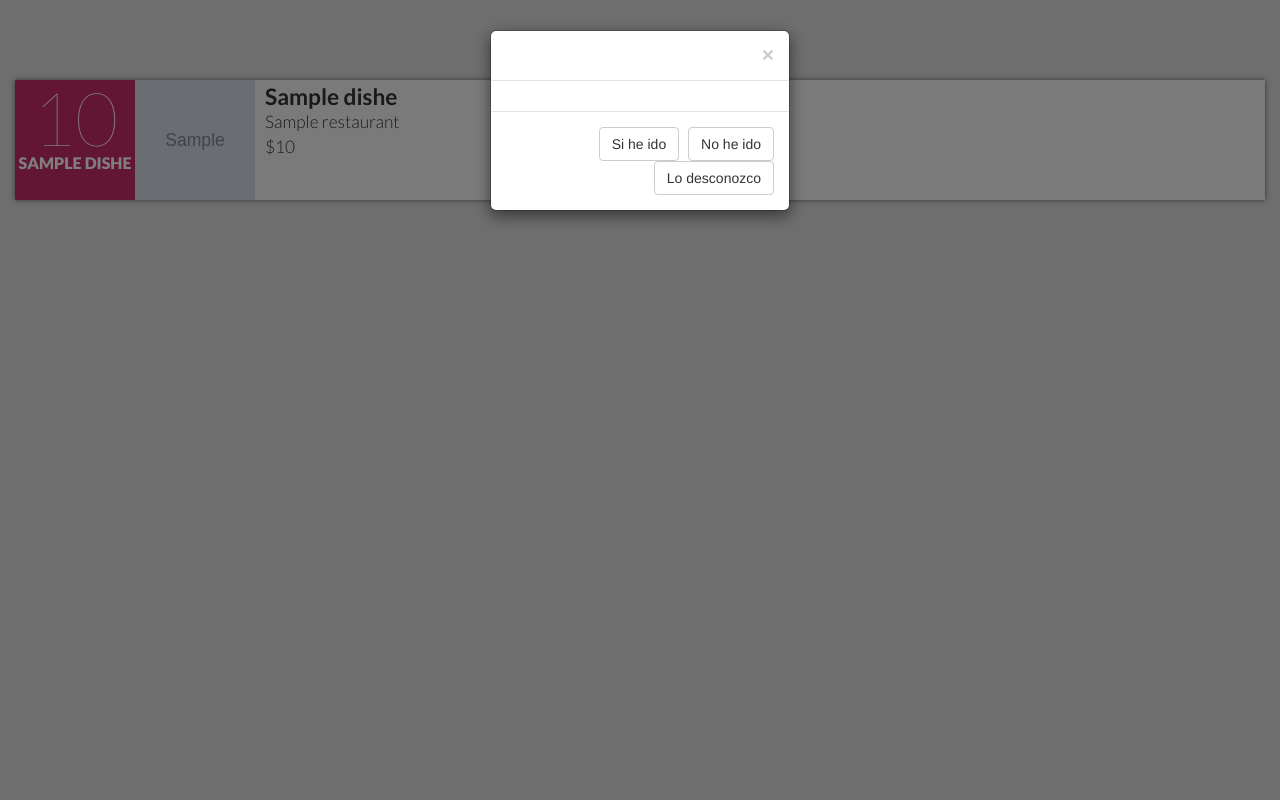
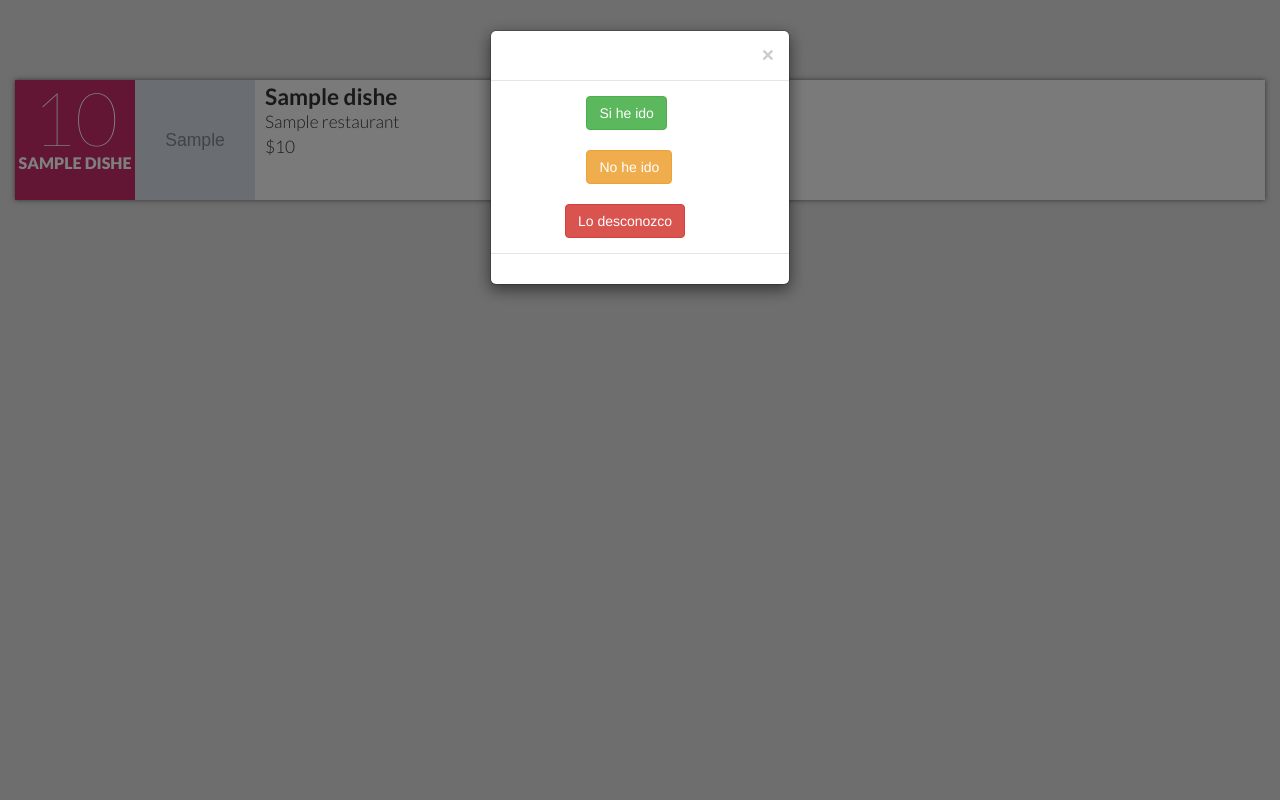
Before and after one commit to jrealpe/HuecApp-Backend, a Django app: template web/templates/web/list_last.html in a window 1280 px wide, after a click that opens the changed part. Run offline with Django 3.2, Linux system fonts and the light colour scheme; the template is opened without the code that fills it: most values are stand-ins (such as "Sample title", 1, 10 or a date in 2020); grey boxes marked "Sample" are stand-in pictures; some libraries are stand-ins or nearby versions.

Commit message:
changes lasts restaurants

```diff
--- a/web/templates/web/list_last.html
+++ b/web/templates/web/list_last.html
@@ -238,18 +238,20 @@
           <h4 class="modal-title" id="myModalLabel">Ultimas Huecas</h4>
         </div>
         <div class="modal-body">
+          <button type="button" class="btn btn-success" style="margin-left:30%;" data-dismiss="modal">Si he ido</button>
+          <br/> <br/>
+          <button type="button" class="btn btn-warning"  style="margin-left:30%;" data-dismiss="modal">No he ido</button>
+          <br/> <br/>
+          <button type="button" class="btn btn-danger"  style="margin-left:22%;"  data-dismiss="modal">Lo desconozco</button>
+
         </div>
         <div class="modal-footer">
-          <button type="button" class="btn btn-default" data-dismiss="modal">Si he ido</button>
-          <button type="button" class="btn btn-default" data-dismiss="modal">No he ido</button>
-          <button type="button" class="btn btn-default" data-dismiss="modal">Lo desconozco</button>
-
         </div>
       </div>
     </div>
   </div>
   <div id="user" style="display:none;">
-    {{request.user.pk}}
+    {{request.user}}
   </div>
 <script type="text/javascript">
   $(document).ready(function(){
@@ -276,7 +278,6 @@
       var circles = [];
       for ( i = 1; i<6; i++){
         var op = '<input type="radio" id="'+data+'" name="point'+data+'" value="'+i+'">'+i+'' ;
-        console.log(op);
         circles.push(op);
       }
       return circles;
```
